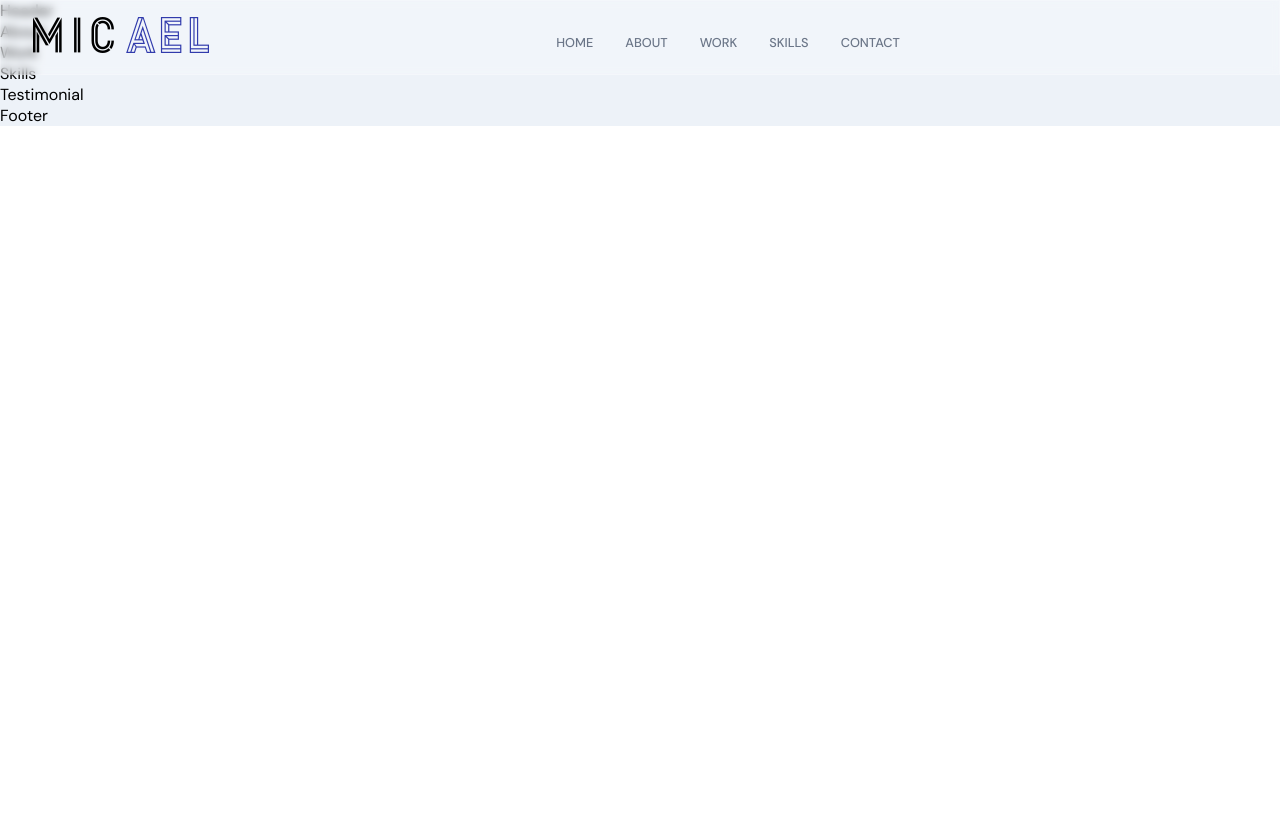
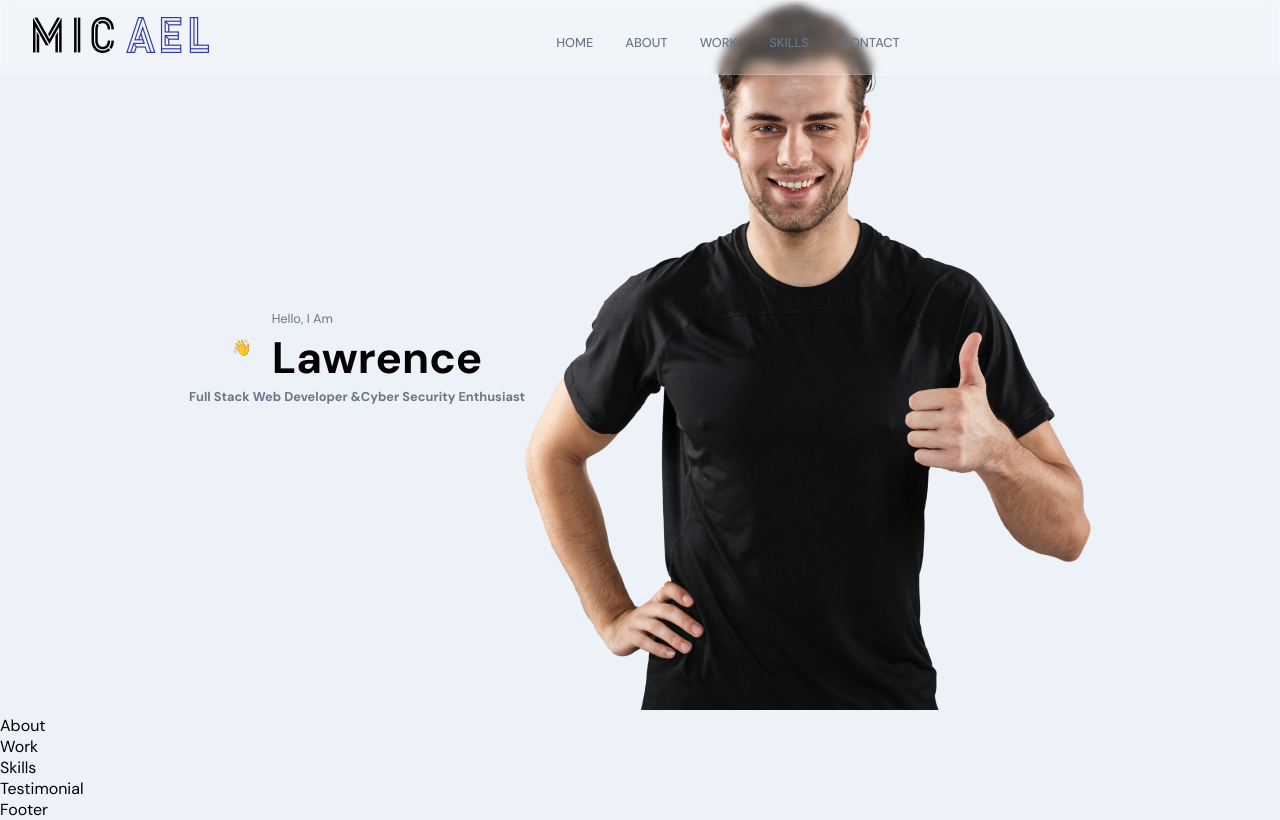
Before and after one commit to LawrenceBaatjies/fullstack_portfolio, a React (Create React App) app in the folder frontend_react/: page / in a window 1280 px wide. Built offline with nearby package versions, Linux system fonts and the light colour scheme.

Commit message:
Update Header.jsx

```diff
--- a/frontend_react/src/container/Header/Header.jsx
+++ b/frontend_react/src/container/Header/Header.jsx
@@ -1,9 +1,45 @@
 import React from 'react';
+import { motion } from 'framer-motion';
+
+import  { images } from '../../constants';
 import './Header.scss';
 
 const Header = () => {
   return (
-    <div>Header</div>
+    <div className="app__header app__flex">
+      <motion.div
+        whileInView={{ x: [-100, 0], opacity: [0,1]}}
+        transition={{ duration: 3.20 }}
+        className="app__header-info"
+      >
+      <div className="app__header-badge">
+        <div className="badge-cmp app__flex">
+          <span>👋</span>
+          <div style={{marginLeft: 20} }>
+              <p className="p-text">Hello, I Am</p>
+              <h1 className="head-text">Lawrence</h1>
+          </div>
+        </div>
+        <div className="tag-cmp app__flex">
+        <h4 className="p-text">Full Stack Web Developer &</h4>
+
+        <h4 className="p-text">   Cyber Security Enthusiast</h4>
+        </div>
+      </div>
+      </motion.div>
+
+      <motion.div
+        whileInView={{ opacity: [0,1]}}
+        transition={{ duration: 2.50, delayChildren: 0.5}}
+        className="app__header-img"
+      >
+        <img src={images.profile} alt="profile_bg"/>
+      </motion.div>
+
+      <motion.div>
+
+      </motion.div>
+    </div>
   )
 }
 
```
